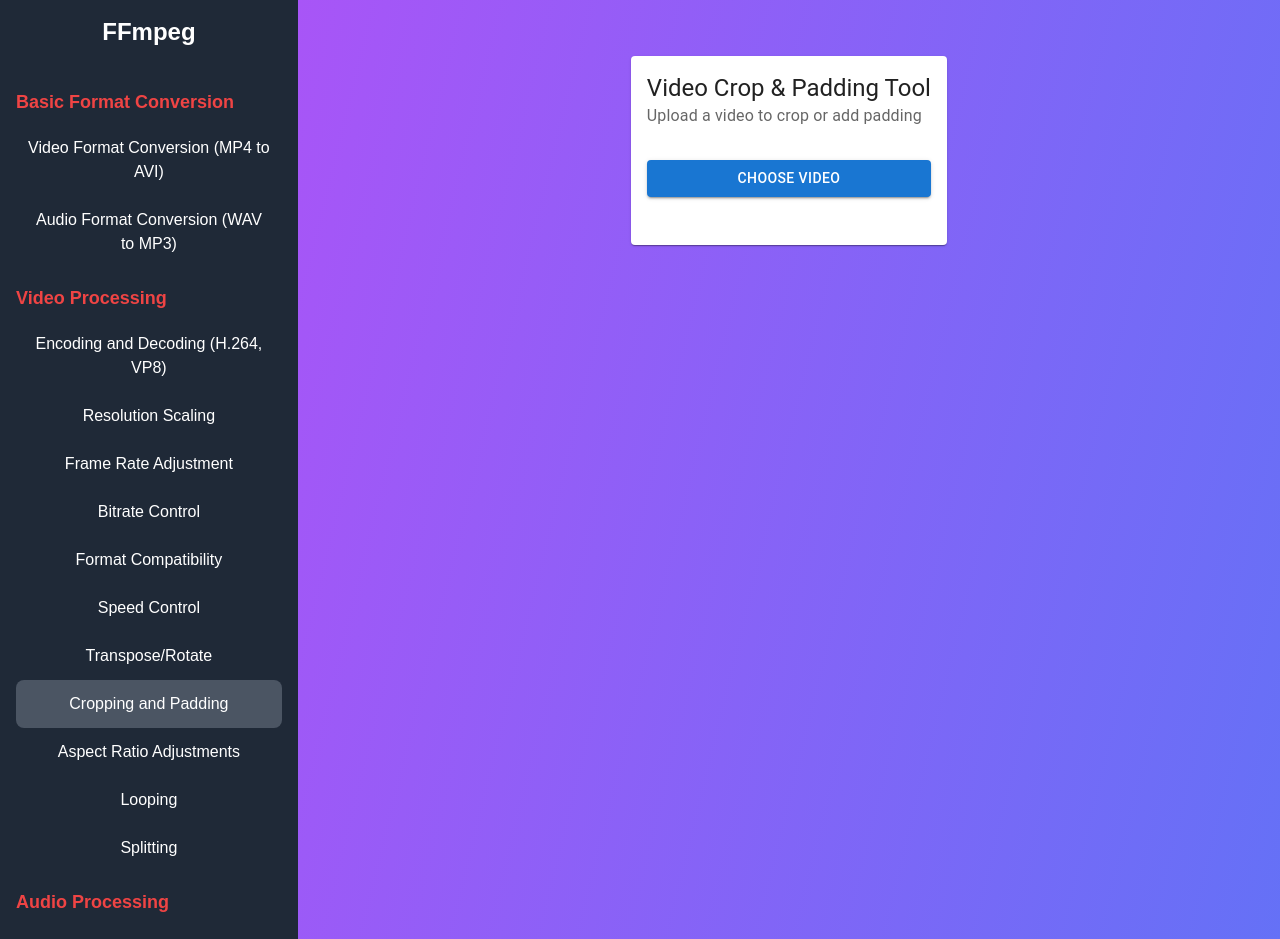
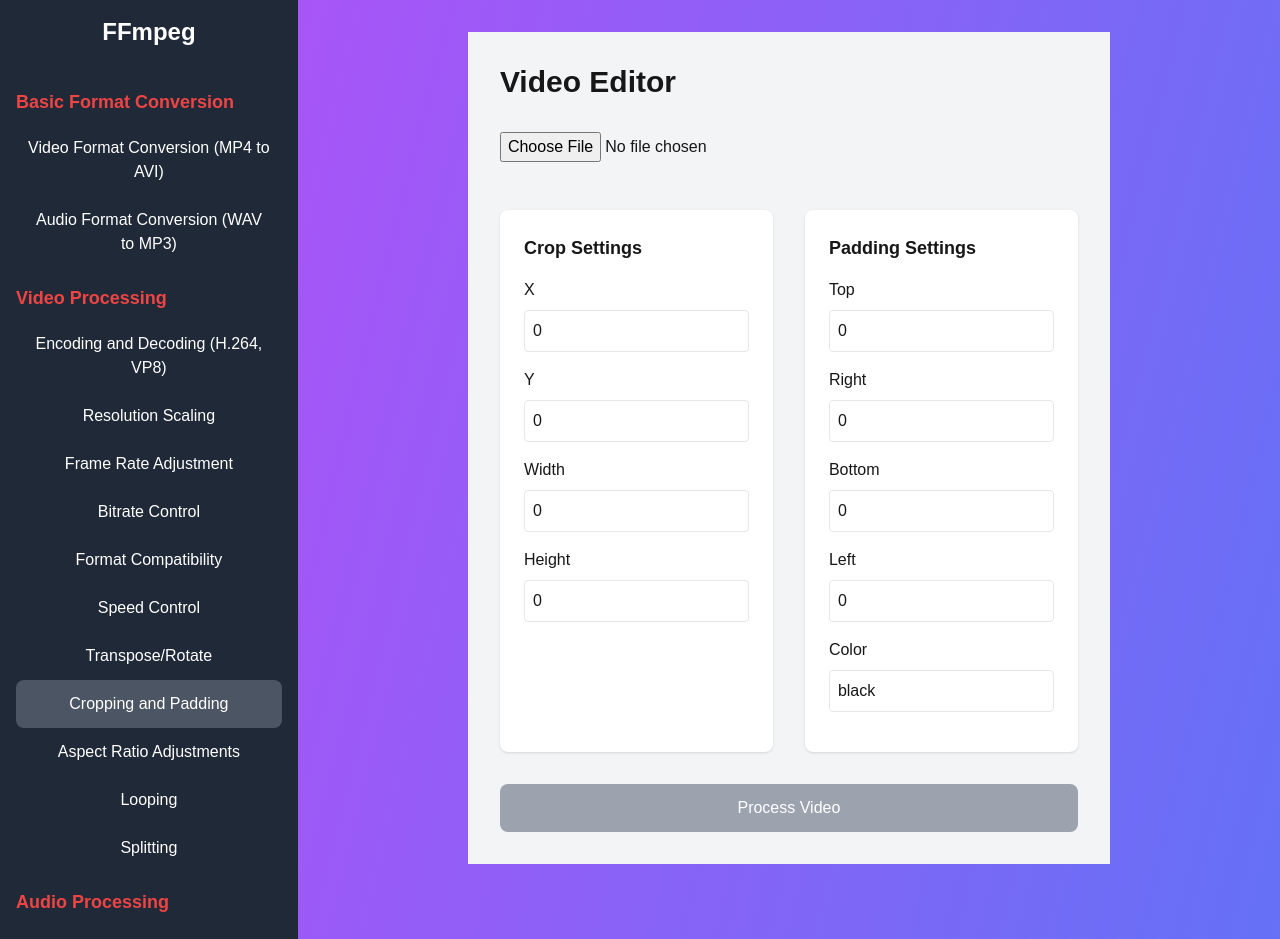
Before and after one commit to fistasolutions/ffmpegtools, a Next.js app in the folder frontend/: page /video/cropping in a window 1280 px wide. Shown: the top 939 px of the page. Built offline with nearby package versions, Linux system fonts and the light colour scheme.

Commit message:
fix code nows n

```diff
--- a/frontend/package.json
+++ b/frontend/package.json
@@ -11,6 +11,7 @@
   "dependencies": {
     "@emotion/react": "^11.13.3",
     "@emotion/styled": "^11.13.0",
+    "@mui/icons-material": "^6.1.6",
     "@mui/material": "^6.1.6",
     "@radix-ui/react-slot": "^1.1.0",
     "axios": "^1.7.7",
--- /dev/null
+++ b/frontend/src/app/metadata/bitrateManage/page.tsx
@@ -0,0 +1,81 @@
+'use client'
+// pages/uploadVideo.tsx
+import React, { useState } from "react";
+import axios from "axios";
+
+const UploadVideo = () => {
+  const [videoFile, setVideoFile] = useState<File | null>(null);
+  const [bitrate, setBitrate] = useState("");
+  const [videoUrl, setVideoUrl] = useState<string | null>(null);
+  const [loading, setLoading] = useState(false);
+
+  const handleFileChange = (event: React.ChangeEvent<HTMLInputElement>) => {
+    if (event.target.files && event.target.files[0]) {
+      setVideoFile(event.target.files[0]);
+    }
+  };
+
+  const handleBitrateChange = (event: React.ChangeEvent<HTMLInputElement>) => {
+    setBitrate(event.target.value);
+  };
+
+  const handleSubmit = async (event: React.FormEvent) => {
+    event.preventDefault();
+    if (!videoFile || !bitrate) {
+      alert("Please select a video file and enter a bitrate.");
+      return;
+    }
+
+    const formData = new FormData();
+    formData.append("video", videoFile);
+    formData.append("bitrate", bitrate);
+
+    try {
+      setLoading(true);
+      const response = await axios.post(
+        "http://localhost:5000/adjust-bitrate",
+        formData
+      );
+
+      // Save the Cloudinary URL from the response
+      setVideoUrl(response.data.url);
+    } catch (error) {
+      console.error("Error uploading video:", error);
+    } finally {
+      setLoading(false);
+    }
+  };
+
+  return (
+    <div style={{ padding: "2rem" }}>
+      <h1>Upload Video and Adjust Bitrate</h1>
+      <form onSubmit={handleSubmit}>
+        <div>
+          <label>Video File:</label>
+          <input type="file" accept="video/*" onChange={handleFileChange} />
+        </div>
+        <div>
+          <label>Bitrate (kbps):</label>
+          <input
+            type="number"
+            value={bitrate}
+            onChange={handleBitrateChange}
+            placeholder="Enter bitrate in kbps"
+          />
+        </div>
+        <button type="submit" disabled={loading}>
+          {loading ? "Processing..." : "Upload and Adjust Bitrate"}
+        </button>
+      </form>
+
+      {videoUrl && (
+        <div style={{ marginTop: "1rem" }}>
+          <h2>Processed Video:</h2>
+          <video controls src={videoUrl} style={{ maxWidth: "100%" }} />
+        </div>
+      )}
+    </div>
+  );
+};
+
+export default UploadVideo;
--- a/frontend/src/app/video/cropping/page.tsx
+++ b/frontend/src/app/video/cropping/page.tsx
@@ -1,248 +1,216 @@
 'use client'
-import React, { useState, useRef } from 'react';
-import Box from '@mui/material/Box';
-import Button from '@mui/material/Button';
-import Slider from '@mui/material/Slider';
-import TextField from '@mui/material/TextField';
-import Typography from '@mui/material/Typography';
-import CircularProgress from '@mui/material/CircularProgress';
-import Alert from '@mui/material/Alert';
-import Card from '@mui/material/Card';
-import CardContent from '@mui/material/CardContent';
-import CardHeader from '@mui/material/CardHeader';
-import Radio from '@mui/material/Radio';
-import RadioGroup from '@mui/material/RadioGroup';
-import FormControlLabel from '@mui/material/FormControlLabel';
-import { styled } from '@mui/material/styles';
 
-const StyledVideo = styled('video')({
-  maxWidth: '100%',
-  height: 'auto',
-  borderRadius: '8px',
+import { useState, useRef, ChangeEvent } from 'react';
+import axios from 'axios';
+
+export default function VideoEditor() {
+  const [selectedFile, setSelectedFile] = useState<File | null>(null);
+  const [previewUrl, setPreviewUrl] = useState<string>('');
+  const [processedUrl, setProcessedUrl] = useState<string>('');
+  const [loading, setLoading] = useState(false);
+  const [error, setError] = useState<string>('');
+  const videoRef = useRef<HTMLVideoElement>(null);
+
+  const [cropSettings, setCropSettings] = useState({
+    cropX: 0,
+    cropY: 0,
+    cropWidth: 0,
+    cropHeight: 0,
   });
 
-const VideoCropPad = () => {
-  const [selectedFile, setSelectedFile] = useState<File | null>(null);
-  const [videoPreview, setVideoPreview] = useState<string>('');
-  const [processedVideo, setProcessedVideo] = useState<string>('');
-  const [loading, setLoading] = useState(false);
-  const [error, setError] = useState<string>('');
-  const [mode, setMode] = useState<'crop' | 'padding'>('crop');
-  const videoRef = useRef<HTMLVideoElement>(null);
-
-  // Dimensions state
-  const [dimensions, setDimensions] = useState({
-    x: 0,
-    y: 0,
-    width: 0,
-    height: 0,
+  const [padSettings, setPadSettings] = useState({
+    padTop: 0,
+    padRight: 0,
+    padBottom: 0,
+    padLeft: 0,
+    padColor: 'black',
   });
 
-  const handleFileSelect = (event: React.ChangeEvent<HTMLInputElement>) => {
+  const handleFileChange = (event: ChangeEvent<HTMLInputElement>) => {
     const file = event.target.files?.[0];
     if (file) {
       setSelectedFile(file);
-      const previewUrl = URL.createObjectURL(file);
-      setVideoPreview(previewUrl);
-      setProcessedVideo('');
+      setProcessedUrl('');
       setError('');
 
-      // Reset dimensions when new video is selected
-      const video = document.createElement('video');
-      video.src = previewUrl;
-      video.onloadedmetadata = () => {
-        setDimensions({
-          x: 0,
-          y: 0,
-          width: video.videoWidth,
-          height: video.videoHeight,
+      const url = URL.createObjectURL(file);
+      setPreviewUrl(url);
+
+      // Reset settings when new file is selected
+      if (videoRef.current) {
+        videoRef.current.onloadedmetadata = () => {
+          const width = videoRef.current?.videoWidth || 0;
+          const height = videoRef.current?.videoHeight || 0;
+          setCropSettings({
+            cropX: 0,
+            cropY: 0,
+            cropWidth: width,
+            cropHeight: height,
           });
         };
       }
+    }
   };
 
-  const handleModeChange = (event: React.ChangeEvent<HTMLInputElement>) => {
-    setMode(event.target.value as 'crop' | 'padding');
-  };
-
-  const handleDimensionChange = (dimension: keyof typeof dimensions) => (
-    event: React.ChangeEvent<HTMLInputElement>
-  ) => {
-    const value = Number(event.target.value);
-    setDimensions(prev => ({
+  const handleCropChange = (field: string, value: number) => {
+    setCropSettings(prev => ({
       ...prev,
-      [dimension]: value
+      [field]: Math.max(0, value)
     }));
   };
 
-  const processVideo = async () => {
+  const handlePadChange = (field: string, value: number | string) => {
+    setPadSettings(prev => ({
+      ...prev,
+      [field]: typeof value === 'number' ? Math.max(0, value) : value
+    }));
+  };
+
+  const handleSubmit = async () => {
     if (!selectedFile) return;
 
     setLoading(true);
     setError('');
+    setProcessedUrl('');
 
     const formData = new FormData();
     formData.append('video', selectedFile);
-    formData.append('type', mode);
-    formData.append('x', dimensions.x.toString());
-    formData.append('y', dimensions.y.toString());
-    formData.append('width', dimensions.width.toString());
-    formData.append('height', dimensions.height.toString());
+
+    Object.entries(cropSettings).forEach(([key, value]) => {
+      formData.append(key, Math.floor(value).toString());
+    });
+
+    Object.entries(padSettings).forEach(([key, value]) => {
+      formData.append(key, value.toString());
+    });
 
     try {
-      const response = await fetch('http://localhost:5000/process-video', {
-        method: 'POST',
-        body: formData,
+      const response = await axios.post('http://localhost:5000/process-video', formData, {
+        headers: {
+          'Content-Type': 'multipart/form-data',
+        },
+        timeout: 300000,
+        responseType: 'json'
       });
 
-      const data = await response.json();
-
-      if (!data.success) {
-        throw new Error(data.message);
+      if (response.data.videoUrl) {
+        // Add timestamp to prevent browser caching
+        const timestamp = Date.now();
+        setProcessedUrl(`http://localhost:5000${response.data.videoUrl}?t=${timestamp}`);
+      } else {
+        setError('No video URL in response');
       }
-
-      setProcessedVideo(data.videoUrl);
-    } catch (err) {
-      setError(err instanceof Error ? err.message : 'An error occurred');
+    } catch (error: any) {
+      console.error('Error processing video:', error);
+      setError(
+        error.response?.data?.details ||
+        error.response?.data?.error ||
+        'Error processing video. Please try again.'
+      );
     } finally {
       setLoading(false);
     }
   };
 
   return (
-    <Box sx={{ maxWidth: 800, margin: '0 auto', padding: 3 }}>
-      <Card>
-        <CardHeader
-          title="Video Crop & Padding Tool"
-          subheader="Upload a video to crop or add padding"
-        />
-        <CardContent>
-          <Box sx={{ mb: 3 }}>
+    <div className="min-h-screen p-8 bg-gray-100">
+      <div className="max-w-4xl mx-auto">
+        <h1 className="text-3xl font-bold mb-8">Video Editor</h1>
+
+        <div className="mb-8">
           <input
             type="file"
             accept="video/*"
-              onChange={handleFileSelect}
-              style={{ display: 'none' }}
-              id="video-upload"
+            onChange={handleFileChange}
+            className="mb-4"
           />
-            <label htmlFor="video-upload">
-              <Button
-                variant="contained"
-                component="span"
-                color="primary"
-                fullWidth
-              >
-                Choose Video
-              </Button>
-            </label>
-          </Box>
+        </div>
 
-          {videoPreview && (
-            <>
-              <Box sx={{ mb: 3 }}>
-                <Typography variant="h6" gutterBottom>
-                  Original Video
-                </Typography>
-                <StyledVideo
+        {previewUrl && (
+          <div className="mb-8">
+            <h2 className="text-xl font-semibold mb-4">Preview</h2>
+            <video
               ref={videoRef}
-                  src={videoPreview}
+              src={previewUrl}
               controls
+              className="w-full max-h-[400px] bg-black"
             />
-              </Box>
-
-              <Box sx={{ mb: 3 }}>
-                <Typography variant="h6" gutterBottom>
-                  Adjustment Mode
-                </Typography>
-                <RadioGroup
-                  row
-                  value={mode}
-                  onChange={handleModeChange}
-                >
-                  <FormControlLabel
-                    value="crop"
-                    control={<Radio />}
-                    label="Crop"
-                  />
-                  <FormControlLabel
-                    value="padding"
-                    control={<Radio />}
-                    label="Padding"
-                  />
-                </RadioGroup>
-              </Box>
-
-              <Box sx={{ mb: 3 }}>
-                <Typography variant="h6" gutterBottom>
-                  Dimensions
-                </Typography>
-                <Box sx={{ display: 'grid', gridTemplateColumns: '1fr 1fr', gap: 2 }}>
-                  <TextField
-                    label="X Position"
-                    type="number"
-                    value={dimensions.x}
-                    onChange={handleDimensionChange('x')}
-                  />
-                  <TextField
-                    label="Y Position"
-                    type="number"
-                    value={dimensions.y}
-                    onChange={handleDimensionChange('y')}
-                  />
-                  <TextField
-                    label="Width"
-                    type="number"
-                    value={dimensions.width}
-                    onChange={handleDimensionChange('width')}
-                  />
-                  <TextField
-                    label="Height"
-                    type="number"
-                    value={dimensions.height}
-                    onChange={handleDimensionChange('height')}
-                  />
-                </Box>
-              </Box>
-
-              <Box sx={{ mb: 3 }}>
-                <Button
-                  variant="contained"
-                  color="primary"
-                  onClick={processVideo}
-                  disabled={loading}
-                  fullWidth
-                >
-                  {loading ? (
-                    <CircularProgress size={24} color="inherit" />
-                  ) : (
-                    'Process Video'
-                  )}
-                </Button>
-              </Box>
-            </>
+          </div>
         )}
 
+        <div className="grid grid-cols-2 gap-8 mb-8">
+          <div className="bg-white p-6 rounded-lg shadow">
+            <h3 className="text-lg font-semibold mb-4">Crop Settings</h3>
+            {Object.entries(cropSettings).map(([field, value]) => (
+              <div key={field} className="mb-4">
+                <label className="block mb-2 capitalize">
+                  {field.replace('crop', '')}
+                </label>
+                <input
+                  type="number"
+                  min="0"
+                  value={value}
+                  onChange={(e) => handleCropChange(field, parseInt(e.target.value) || 0)}
+                  className="w-full p-2 border rounded"
+                />
+              </div>
+            ))}
+          </div>
+
+          <div className="bg-white p-6 rounded-lg shadow">
+            <h3 className="text-lg font-semibold mb-4">Padding Settings</h3>
+            {Object.entries(padSettings).map(([field, value]) => (
+              <div key={field} className="mb-4">
+                <label className="block mb-2 capitalize">
+                  {field.replace('pad', '')}
+                </label>
+                <input
+                  type={field === 'padColor' ? 'text' : 'number'}
+                  min={field === 'padColor' ? undefined : "0"}
+                  value={value}
+                  onChange={(e) => handlePadChange(
+                    field,
+                    field === 'padColor' ? e.target.value : parseInt(e.target.value) || 0
+                  )}
+                  className="w-full p-2 border rounded"
+                />
+              </div>
+            ))}
+          </div>
+        </div>
+
         {error && (
-            <Alert severity="error" sx={{ mb: 3 }}>
+          <div className="mb-4 p-4 bg-red-100 text-red-700 rounded">
             {error}
-            </Alert>
+          </div>
         )}
 
-          {processedVideo && (
-            <Box>
-              <Typography variant="h6" gutterBottom>
-                Processed Video
-              </Typography>
-              <StyledVideo
-                src={processedVideo}
+        <button
+          onClick={handleSubmit}
+          disabled={!selectedFile || loading}
+          className="w-full bg-blue-500 text-white py-3 px-6 rounded-lg hover:bg-blue-600 disabled:bg-gray-400"
+        >
+          {loading ? 'Processing...' : 'Process Video'}
+        </button>
+
+        {processedUrl && (
+          <div className="mt-8">
+            <h2 className="text-xl font-semibold mb-4">Processed Video</h2>
+            <video
+              src={processedUrl}
               controls
+              className="w-full max-h-[400px] bg-black"
             />
-            </Box>
+            <a
+              href={processedUrl}
+              download
+              className="mt-4 inline-block bg-green-500 text-white py-2 px-4 rounded hover:bg-green-600"
+            >
+              Download Processed Video
+            </a>
+          </div>
         )}
-        </CardContent>
-      </Card>
-    </Box>
+      </div>
+    </div>
   );
-};
-
-export default VideoCropPad;
+}
--- a/frontend/src/components/sidebar/page.tsx
+++ b/frontend/src/components/sidebar/page.tsx
@@ -133,7 +133,7 @@ const allLinks = [
         child: [
             { href: "/metadata/editing", label: "Metadata Editing" },
             { href: "/metadata/analysis", label: "Stream Analysis" },
-            { href: "/metadata/bitrate-management", label: "Bitrate Management" },
+            { href: "/metadata/bitrateManage", label: "Bitrate Management" },
             { href: "/metadata/detection", label: "Format Detection" },
             { href: "/metadata/preview-grids", label: "Thumbnail Preview Grids" }
         ]
```
Also changed, not shown: 1 other file (tests, documents, lock files or other folders). Lines whose indentation alone changed are shown as unchanged.
